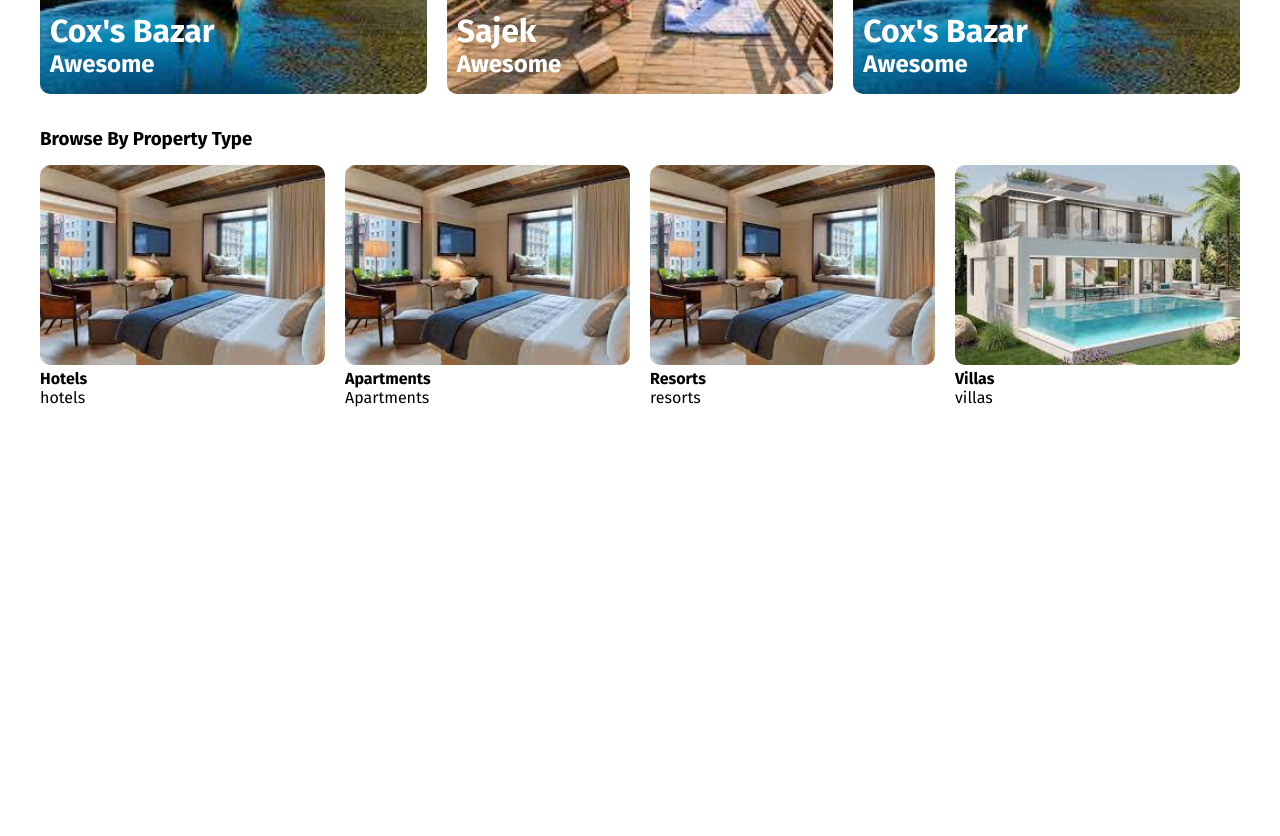
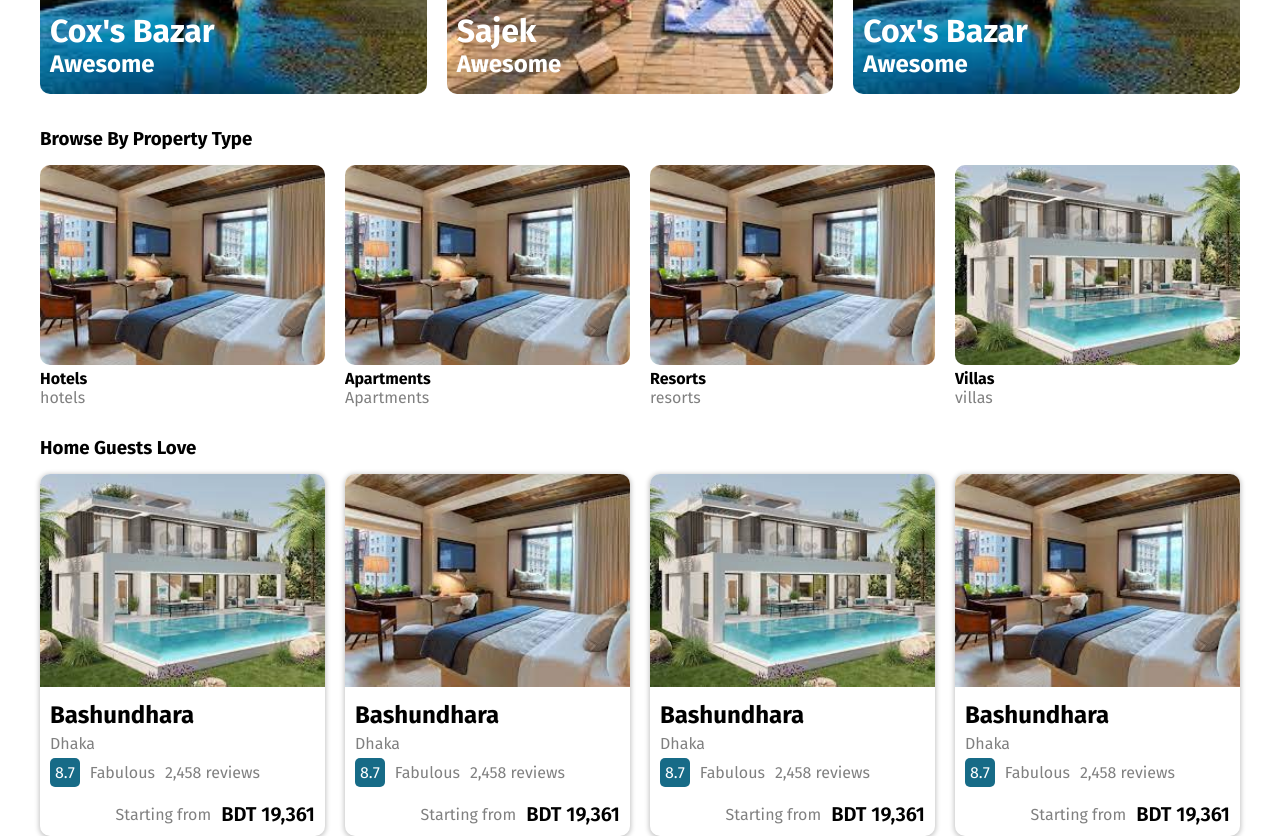
Before and after one commit to shifat0/reservation-app, a React (Create React App) app: page / in a window 1280 px wide. Shown: the part 620-1456 px from the top of the page. Before the commit the page ends 1027 px from the top, so only its background shows below. Built offline with nearby package versions, Linux system fonts and the light colour scheme.

Commit message:
featured property component

```diff
--- /dev/null
+++ b/src/Components/FeaturedProperty/FeaturedProperty.css
@@ -0,0 +1,61 @@
+.fpContainer {
+  width: 1200px;
+}
+
+.fp {
+  display: flex;
+  align-items: center;
+  justify-content: space-between;
+  gap: 20px;
+}
+
+.fpCard {
+  flex: 1;
+  border-radius: 10px;
+  overflow: hidden;
+  box-shadow: 0px 1px 5px 1px rgba(0, 0, 0, 0.237);
+}
+
+.fpImg {
+  width: 100%;
+  object-fit: cover;
+}
+
+.fpCardDetails {
+  padding: 10px;
+  display: flex;
+  flex-direction: column;
+  gap: 5px;
+}
+
+.fpCardDetails > p,
+span {
+  color: gray;
+}
+
+.fpRating {
+  display: flex;
+  align-items: center;
+  gap: 10px;
+}
+
+.fpRatingNumber {
+  background-color: #176b87;
+  color: white;
+  padding: 5px;
+  border-radius: 5px;
+}
+
+.fpPriceDetail {
+  display: flex;
+  align-items: center;
+  gap: 10px;
+  align-self: flex-end;
+  margin-top: 10px;
+}
+
+.fpPrice {
+  color: black;
+  font-size: 20px;
+  font-weight: 600;
+}
--- /dev/null
+++ b/src/Components/FeaturedProperty/FeaturedProperty.jsx
@@ -0,0 +1,75 @@
+import "./FeaturedProperty.css";
+import villa from "../../Assets/villa.jfif";
+import hotel from "../../Assets/hotel.jfif";
+
+const FeaturedProperty = () => {
+  return (
+    <div className="fpContainer">
+      <h3 style={{ marginBottom: "15px" }}>Home Guests Love</h3>
+      <div className="fp">
+        <div className="fpCard">
+          <img src={villa} alt="" className="fpImg" />
+          <div className="fpCardDetails">
+            <h2 className="fpName">Bashundhara</h2>
+            <span className="fpCity">Dhaka</span>
+            <div className="fpRating">
+              <span className="fpRatingNumber">8.7</span>
+              <span className="fpRatingCmnt">Fabulous</span>
+              <span className="fpRatingReview">2,458 reviews</span>
+            </div>
+            <p className="fpPriceDetail">
+              Starting from <span className="fpPrice">BDT 19,361</span>
+            </p>
+          </div>
+        </div>
+        <div className="fpCard">
+          <img src={hotel} alt="" className="fpImg" />
+          <div className="fpCardDetails">
+            <h2 className="fpName">Bashundhara</h2>
+            <span className="fpCity">Dhaka</span>
+            <div className="fpRating">
+              <span className="fpRatingNumber">8.7</span>
+              <span className="fpRatingCmnt">Fabulous</span>
+              <span className="fpRatingReview">2,458 reviews</span>
+            </div>
+            <p className="fpPriceDetail">
+              Starting from <span className="fpPrice">BDT 19,361</span>
+            </p>
+          </div>
+        </div>
+        <div className="fpCard">
+          <img src={villa} alt="" className="fpImg" />
+          <div className="fpCardDetails">
+            <h2 className="fpName">Bashundhara</h2>
+            <span className="fpCity">Dhaka</span>
+            <div className="fpRating">
+              <span className="fpRatingNumber">8.7</span>
+              <span className="fpRatingCmnt">Fabulous</span>
+              <span className="fpRatingReview">2,458 reviews</span>
+            </div>
+            <p className="fpPriceDetail">
+              Starting from <span className="fpPrice">BDT 19,361</span>
+            </p>
+          </div>
+        </div>
+        <div className="fpCard">
+          <img src={hotel} alt="" className="fpImg" />
+          <div className="fpCardDetails">
+            <h2 className="fpName">Bashundhara</h2>
+            <span className="fpCity">Dhaka</span>
+            <div className="fpRating">
+              <span className="fpRatingNumber">8.7</span>
+              <span className="fpRatingCmnt">Fabulous</span>
+              <span className="fpRatingReview">2,458 reviews</span>
+            </div>
+            <p className="fpPriceDetail">
+              Starting from <span className="fpPrice">BDT 19,361</span>
+            </p>
+          </div>
+        </div>
+      </div>
+    </div>
+  );
+};
+
+export default FeaturedProperty;
--- a/src/Components/PropertyList/PropertyList.css
+++ b/src/Components/PropertyList/PropertyList.css
@@ -1,6 +1,5 @@
 .propertyContainer {
   width: 1200px;
-  margin-top: 30px;
 }
 
 .property {
--- a/src/Pages/Home/Home.css
+++ b/src/Pages/Home/Home.css
@@ -3,5 +3,5 @@
   display: flex;
   align-items: center;
   flex-direction: column;
-  /* gap: 30px; */
+  gap: 30px;
 }
--- a/src/Pages/Home/Home.jsx
+++ b/src/Pages/Home/Home.jsx
@@ -4,6 +4,7 @@ import Header from "../../Components/Header/Header";
 import Featured from "../../Components/Featured/Featured";
 import "./Home.css";
 import PropertyList from "../../Components/PropertyList/PropertyList";
+import FeaturedProperty from "../../Components/FeaturedProperty/FeaturedProperty";
 
 const Home = () => {
   return (
@@ -13,6 +14,7 @@ const Home = () => {
       <div className="homeContainer">
         <Featured />
         <PropertyList />
+        <FeaturedProperty />
       </div>
     </>
   );
--- a/src/index.css
+++ b/src/index.css
@@ -20,6 +20,7 @@ a {
 h1,
 h2,
 h3,
-h4 {
+h4,
+p {
   margin: 0;
 }
```
